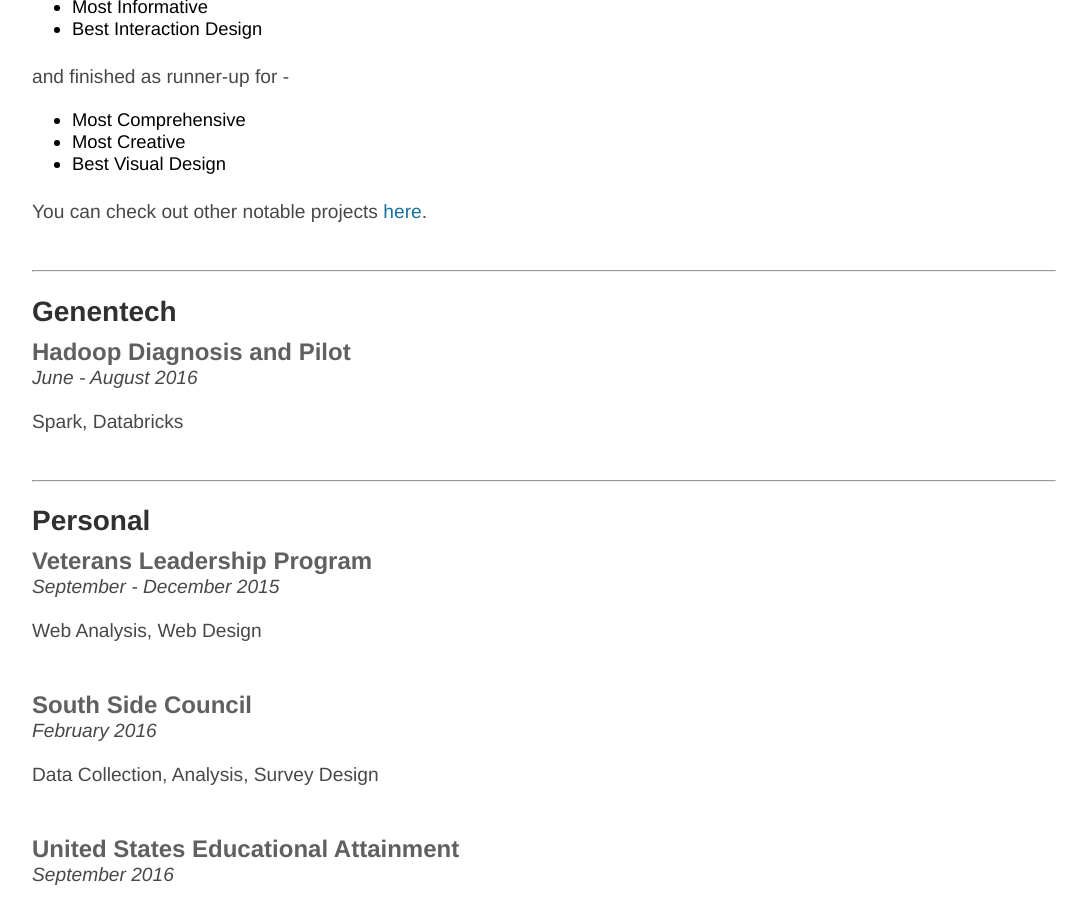
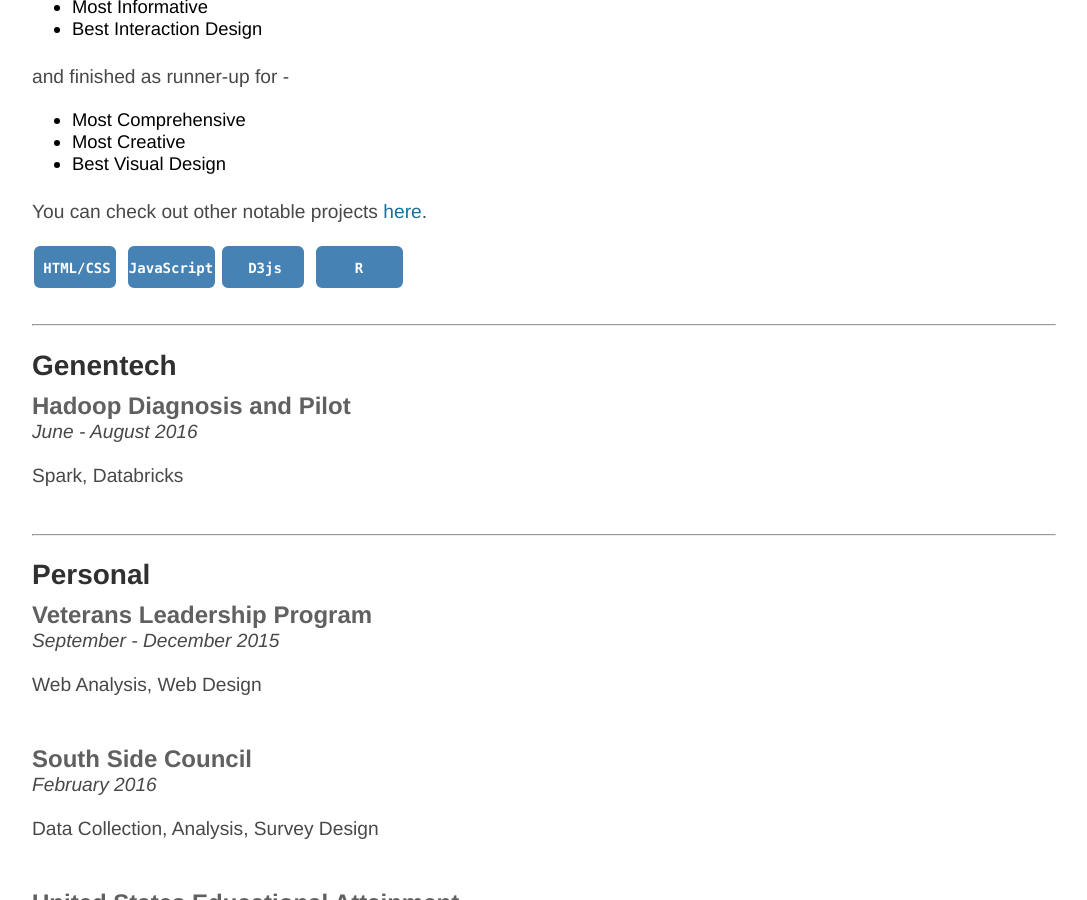
Before and after one commit to NeilBardhan/neilbardhan.github.io, a Jekyll site: the page built from projects/index.html, in a window 1280 px wide and 900 px high, scrolled down 4386 px. Shown: the whole window, without its empty margins (96-1183 px from the left). Built offline with Jekyll 4.4.1, drawn with Linux system fonts in a browser that asks for light colours.

Commit message:
Update index.html

```diff
--- a/projects/index.html
+++ b/projects/index.html
@@ -316,7 +316,33 @@
 				<li>Best Visual Design</li>
 			</ul>
 		<p>You can check out other notable projects <a target="_blank" href="https://sites.google.com/site/visualthinkingpractice/assignments/fall-2016-student-projects">here</a>.</p>
+		<svg width="90" height="50">
+  			<g>
+    				<rect x="3" y="3" rx="5" ry="5" width="80" height="40" style = "stroke:steelblue;stroke-width:2" fill="steelblue"></rect>
+    				<text x="50%" y="50%" alignment-baseline="middle" text-anchor="middle" font-family="Consolas,monaco,monospace" font-weight="bold" font-size="14" fill="white">HTML/CSS</text>
+  			</g>
+		</svg>
 
+		<svg width="90" height="50">
+  			<g>
+    				<rect x="3" y="3" rx="5" ry="5" width="85" height="40" style = "stroke:steelblue;stroke-width:2" fill="steelblue"></rect>
+    				<text x="50%" y="50%" alignment-baseline="middle" text-anchor="middle" font-family="Consolas,monaco,monospace" font-weight="bold" font-size="14" fill="white">JavaScript</text>
+  			</g>
+		</svg>
+
+		<svg width="90" height="50">
+  			<g>
+    				<rect x="3" y="3" rx="5" ry="5" width="80" height="40" style = "stroke:steelblue;stroke-width:2" fill="steelblue"></rect>
+    				<text x="50%" y="50%" alignment-baseline="middle" text-anchor="middle" font-family="Consolas,monaco,monospace" font-weight="bold" font-size="14" fill="white">D3js</text>
+  			</g>
+		</svg>
+
+		<svg width="90" height="50">
+  			<g>
+    				<rect x="3" y="3" rx="5" ry="5" width="85" height="40" style = "stroke:steelblue;stroke-width:2" fill="steelblue"></rect>
+    				<text x="50%" y="50%" alignment-baseline="middle" text-anchor="middle" font-family="Consolas,monaco,monospace" font-weight="bold" font-size="14" fill="white">R</text>
+  			</g>
+		</svg>
 	</div>
 	<br>
 	<hr>
```
